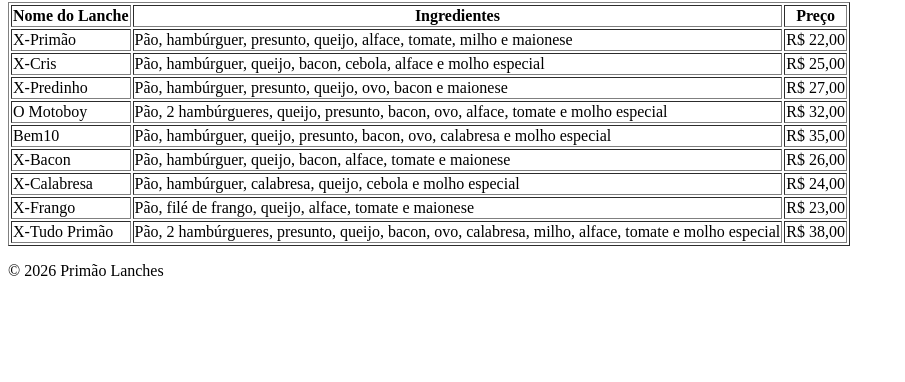
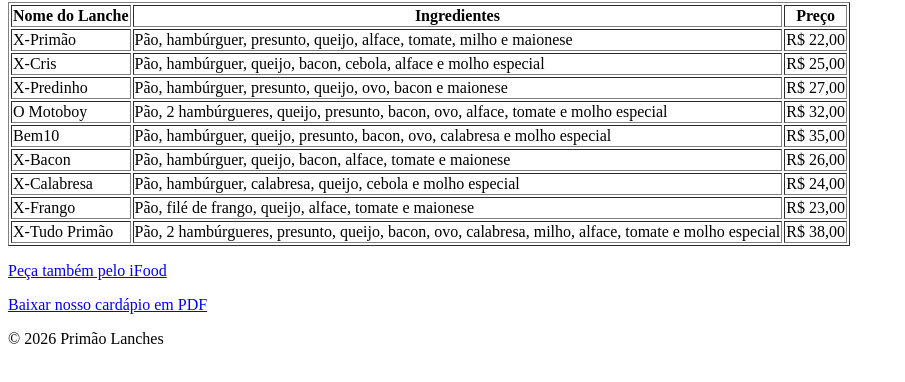
Before and after one commit to Fepeeee/Primaolanches, a plain HTML site: page cardapio.html in a window 1280 px wide. Shown: the part 284-666 px from the top of the page, without its empty margins (0-905 px from the left). Drawn offline with Linux system fonts and the light colour scheme.

Commit message:
Adiciona link externo e link de download

```diff
--- a/cardapio.html
+++ b/cardapio.html
@@ -93,6 +93,17 @@
     </tr>
 
 </table>
+<p>
+    <a href="https://www.ifood.com.br/" target="_blank">
+        Peça também pelo iFood
+    </a>
+</p>
+
+<p>
+    <a href="Gemini_Generated_Image_ho1uo2ho1uo2ho1u.png" download>
+        Baixar nosso cardápio em PDF
+    </a>
+</p>
 
         </section>
 
```
Also changed, not shown: 1 other file.
